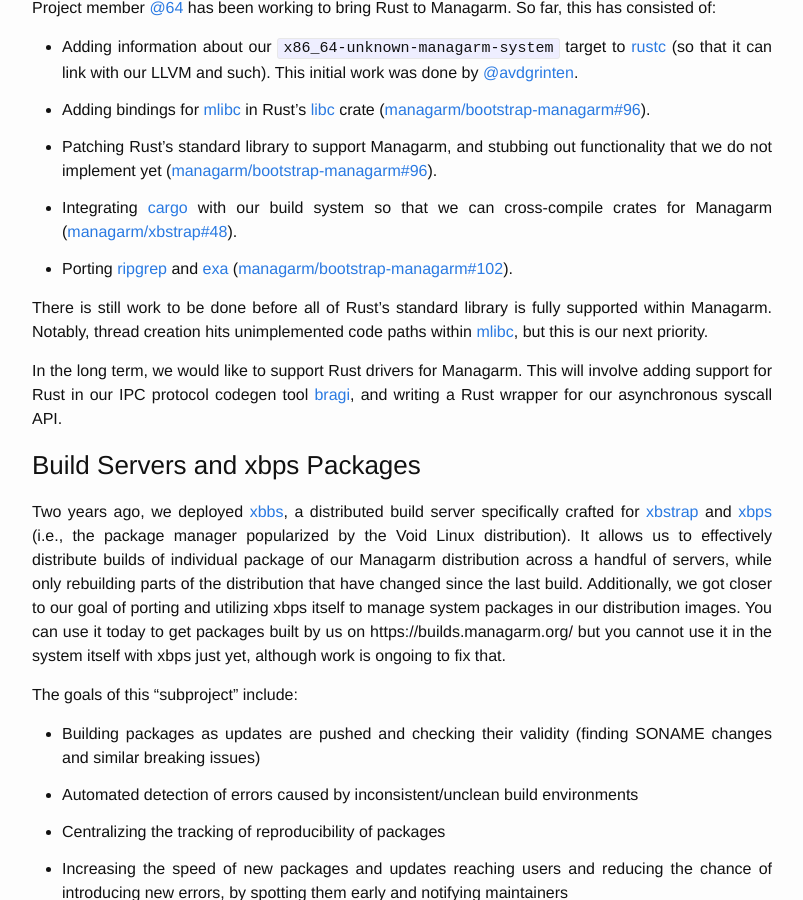
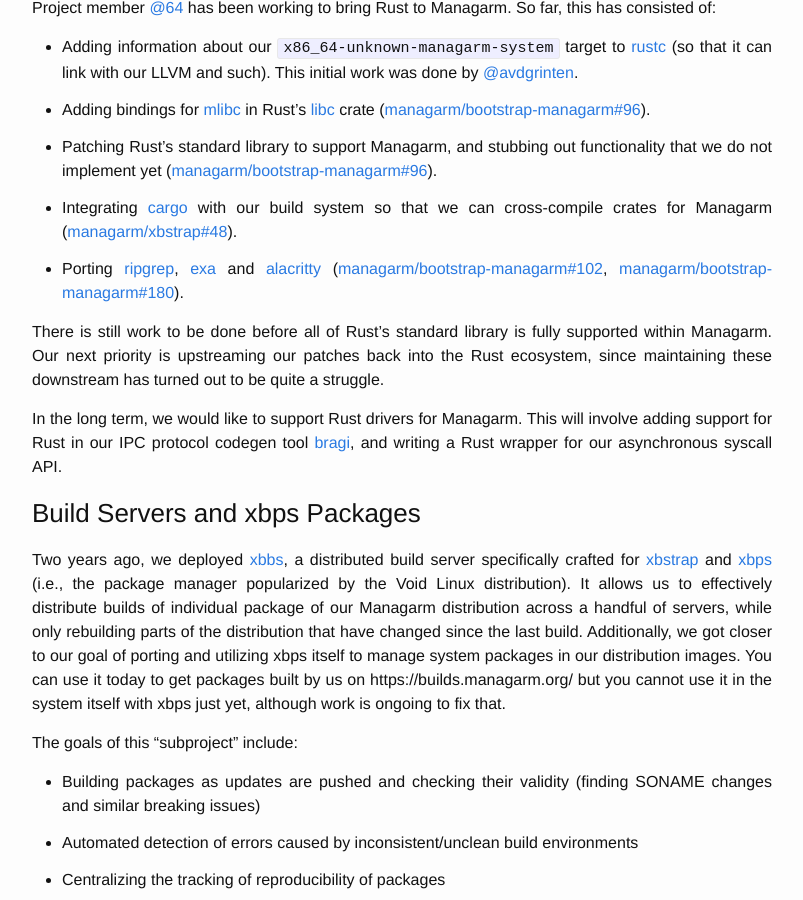
Before and after one commit to managarm/managarm.github.io, a Jekyll site: the page built from _posts/2022-08-14-aug-update.markdown, in a window 1280 px wide and 900 px high, scrolled down 2241 px. Shown: the whole window, without its empty margins (238-1041 px from the left). Built offline with Jekyll 4.4.1, drawn with Linux system fonts in a browser that asks for light colours; some of the changed text lies outside the part shown.

Commit message:
Apply suggestions from code review
Co-authored-by: Matt Taylor <mstaveleytaylor@gmail.com>

```diff
--- a/_posts/2022-08-14-aug-update.markdown
+++ b/_posts/2022-08-14-aug-update.markdown
@@ -73,9 +73,9 @@ Project member [@64](https://github.com/64) has been working to bring Rust to Ma
 * Adding bindings for [mlibc](https://github.com/managarm/mlibc) in Rust's [libc](https://github.com/rust-lang/libc) crate ([managarm/bootstrap-managarm#96](https://github.com/managarm/bootstrap-managarm/pull/96/files#diff-3d13f40b9e85b21978241de17ebb802857f04bf1af5b1f0d80f1c76f50d040d2)).
 * Patching Rust's standard library to support Managarm, and stubbing out functionality that we do not implement yet ([managarm/bootstrap-managarm#96](https://github.com/managarm/bootstrap-managarm/pull/96/files#diff-b086cf11aa261f991d7eb66b8164907ad9ee5bc4165cbc1739d65fcd2607be78)).
 * Integrating [cargo](https://github.com/rust-lang/cargo) with our build system so that we can cross-compile crates for Managarm ([managarm/xbstrap#48](https://github.com/managarm/xbstrap/pull/48)).
-* Porting [ripgrep](https://github.com/BurntSushi/ripgrep) and [exa](https://github.com/ogham/exa) ([managarm/bootstrap-managarm#102](https://github.com/managarm/bootstrap-managarm/pull/102)).
+* Porting [ripgrep](https://github.com/BurntSushi/ripgrep), [exa](https://github.com/ogham/exa) and [alacritty](https://github.com/alacritty/alacritty) ([managarm/bootstrap-managarm#102](https://github.com/managarm/bootstrap-managarm/pull/102), [managarm/bootstrap-managarm#180](https://github.com/managarm/bootstrap-managarm/pull/180)).
 
-There is still work to be done before all of Rust's standard library is fully supported within Managarm. Notably, thread creation hits unimplemented code paths within [mlibc](https://github.com/managarm/mlibc), but this is our next priority.
+There is still work to be done before all of Rust's standard library is fully supported within Managarm. Our next priority is upstreaming our patches back into the Rust ecosystem, since maintaining these downstream has turned out to be quite a struggle.
 
 In the long term, we would like to support Rust drivers for Managarm. This will involve adding support for Rust in our IPC protocol codegen tool [bragi](https://github.com/managarm/bragi), and writing a Rust wrapper for our asynchronous syscall API.
 
@@ -139,7 +139,7 @@ Until recently, we did not have any DOOM port, mainly because we could not decid
 
 ![doom](/assets/2022-aug-update/doom.png)
 
-## What do we want to achieve in 2022?
+## What do we want to achieve in the next year?
 
 **Finish porting xbps.** As mentioned above, considerable work went into porting the xbps package manager. While the general infrastructure, both inside Managarm and outside in terms of an repository, are set up, some more work is required to actually get `xbps` to function properly. We aim to implement the missing functionality soon.
 
```
